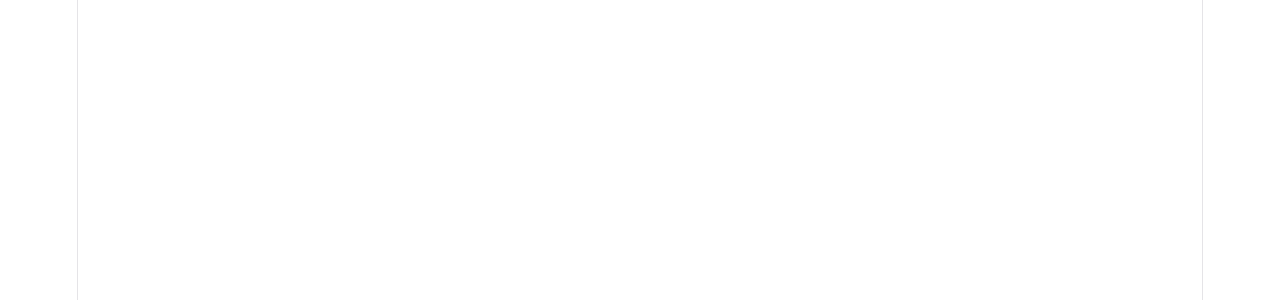
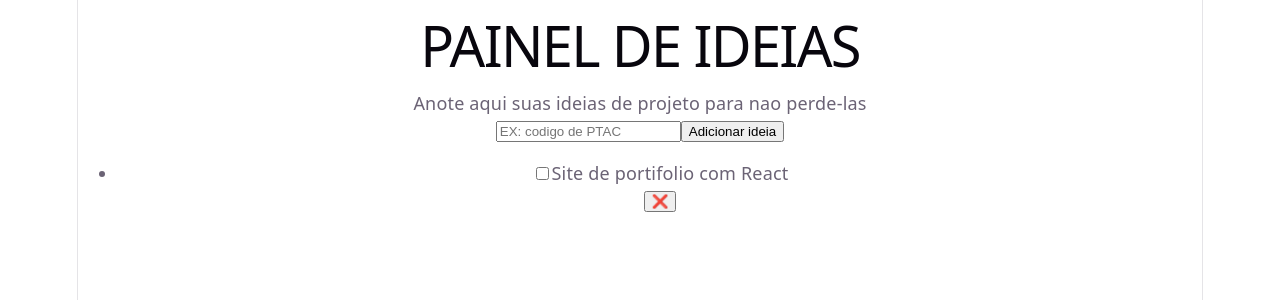
Before and after one commit to gabrielacararo-collab/PainelDaGabi, a React (Vite) app in the folder meu-projeto/: page / in a window 1280 px wide. Shown: the top 300 px of the page. Built offline with nearby package versions, Linux system fonts and the light colour scheme.

Commit message:
JSX estatico criado

```diff
--- a/meu-projeto/src/App.jsx
+++ b/meu-projeto/src/App.jsx
@@ -2,15 +2,37 @@
 
 export default function PainelIdeias() {
 
-const [tarefa, setTarefa] = useState([]);
-const [novaTarefa, setNovaTarefa] = useState("");
+const [ideia, setIdeia] = useState([]);
+const [novaIdeias, setNovaIdeias] = useState("");
 const [erro, setErro] = useState("");
 
-function Compromisso(event){
+function AdicionarIdeia(event){
     event.preventDefault();
 
-    if (tarefa === "") {
-        setErro("Tarefa nao criada!")
+    if (novaIdeia.trim() === "") {
+        setErro("Ideia nao criada!");
+        return
     }
 }
+return (
+            <div>
+                <h1>PAINEL DE IDEIAS</h1>
+                <p>Anote aqui suas ideias de projeto para nao perde-las</p>
+
+                <form onSubmit={AdicionarIdeia}>
+                    <input placeholder="EX: codigo de PTAC" />
+                    <button type="submit">Adicionar ideia</button>
+                </form>
+
+            {erro && <p>{erro}</p>}
+
+                <ul>
+                    <li>
+                        <input type="checkbox" />
+                        <span>Site de portifolio com React</span>
+                        <p><button>❌</button></p>
+                    </li>
+                </ul>
+            </div>
+        );
 }
```
